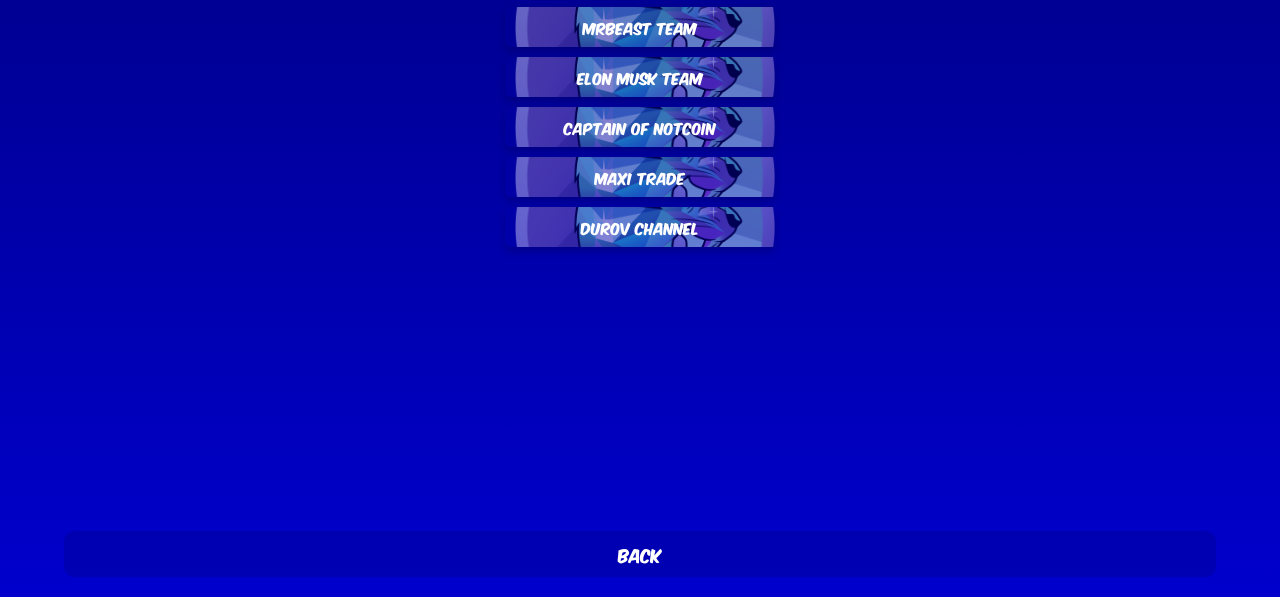
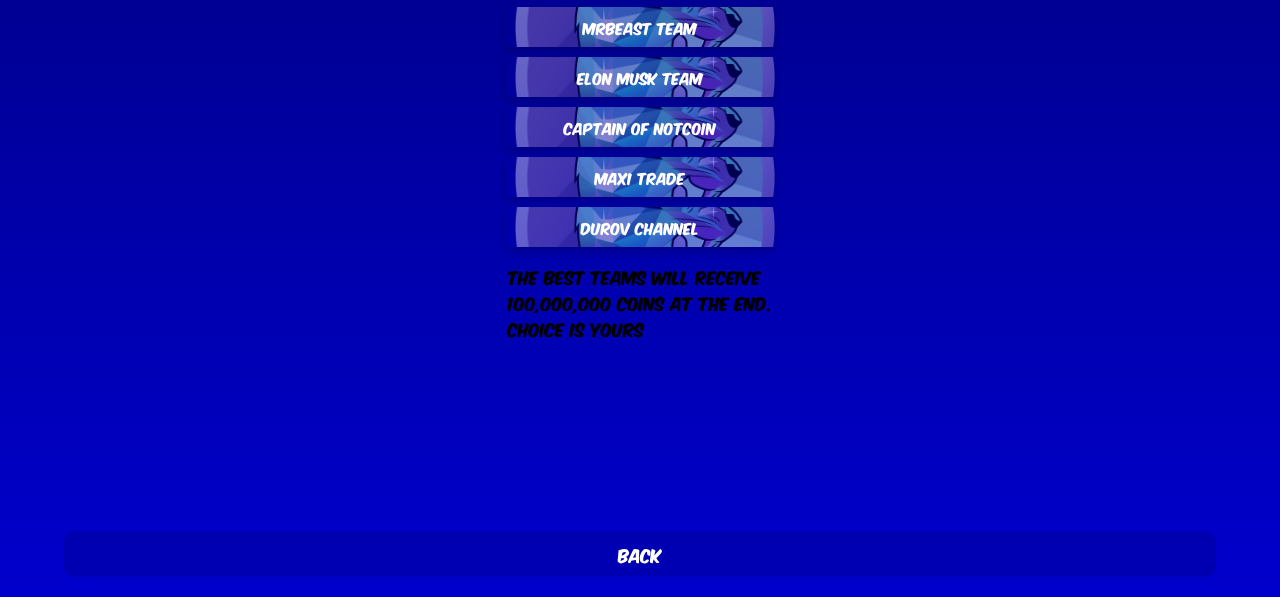
Before and after one commit to inucoderme/mezolyants, a plain HTML site: page leaders.html in a window 1280 px wide. Shown: the part 203-800 px from the top of the page. Drawn offline with nearby package versions, Linux system fonts and the light colour scheme.

Commit message:
Update leaders.html

```diff
--- a/leaders.html
+++ b/leaders.html
@@ -62,6 +62,15 @@
       </div>
     </div>
 
+    <!-- Новый текст -->
+    <div class="new-text">
+      <p>
+        The best teams will receive <br />
+        100,000,000 coins at the end. <br />
+        Choice is yours
+      </p>
+    </div>
+
     <!-- Кнопка "Назад" -->
     <div class="back-button-container">
       <button class="back-button" onclick="window.location.href='index.html'">
```
